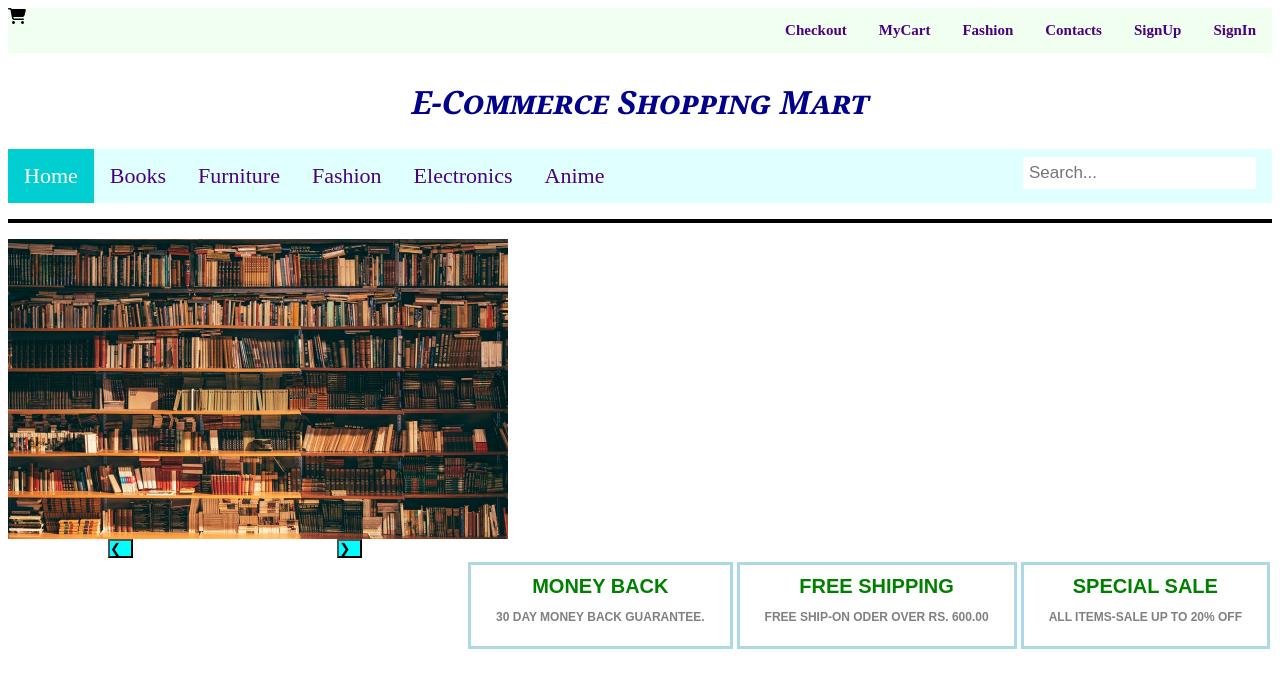
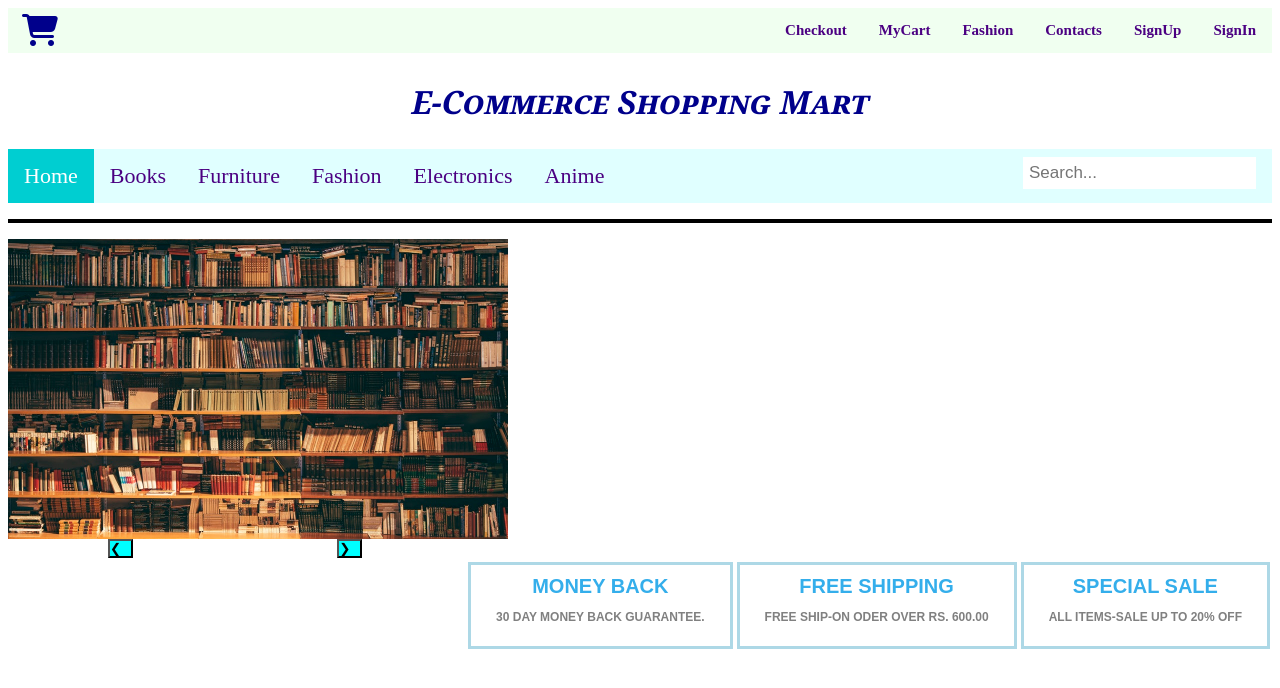
Before and after one commit to Hasan9243/Project-Work-II, a PHP site: page / in a window 1280 px wide. Shown: the top 688 px of the page. Run offline with PHP 8.4, Linux system fonts and the light colour scheme; some libraries are stand-ins or nearby versions.

Commit message:
Update style.css

```diff
--- a/css/style.css
+++ b/css/style.css
@@ -34,6 +34,12 @@ h3{
   font-weight:bold;
 }
 
+.top-nav i {
+  font-size:32px;
+  color:darkblue;
+  padding: 6px 14px;
+}
+
 
 
 .top-nav1{
@@ -51,7 +57,7 @@ h3{
 }
 
 .top-nav1 a:hover{
-	background-color:#ADFF2F;
+	background-color: #32A8A8;
 }
 
 .top-nav1 a.active {
@@ -93,7 +99,7 @@ button{
 .button{
   background-color: white;
   border: 3px solid #ADD8E6;
-  color: Green;
+  color: #34AEEb;
   padding: 10px 25px;
   text-align: center;
   text-decoration: none;
```
